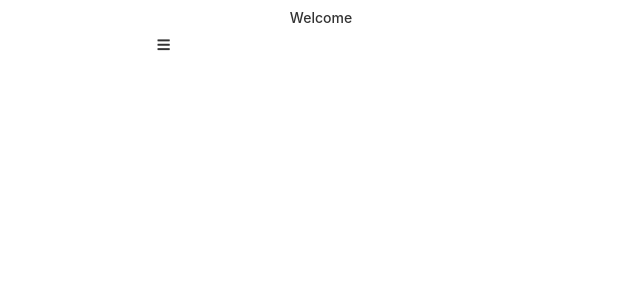
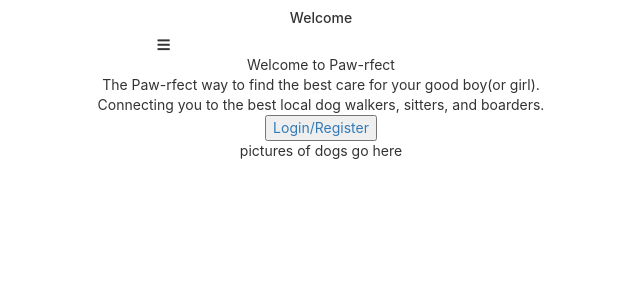
Before and after one commit to shondadavidson/paw-rfect, a React (Create React App) app: page /#/ in a window 1280 px wide. Shown: the top 300 px of the page, without its empty margins (319-959 px from the left). Built offline with nearby package versions, Linux system fonts and the light colour scheme; no server answers.

Commit message:
spelling fix

```diff
--- a/src/Components/Login/Login.js
+++ b/src/Components/Login/Login.js
@@ -26,7 +26,7 @@ class Login extends Component {
 
             }
         } else {
-            this.props.history.push('/home')
+            this.props.history.push('/dashboard')
         }
     }
     handleChange(prop, val) {
--- a/src/Components/Menu/Menu.js
+++ b/src/Components/Menu/Menu.js
@@ -3,6 +3,7 @@ import axios from 'axios'
 import { connect } from 'react-redux'
 import { withRouter } from 'react-router-dom'
 import { updateUser, clearUser } from '../../ducks/reducer'
+import { Link } from 'react-router-dom'
 
 class Menu extends Component {
     constructor(props){
@@ -48,7 +49,7 @@ class Menu extends Component {
                     <i className="fa fa-bars"></i>
                 </div>
                 <ul className={ this.state.show ? 'menu show': 'menu'}>
-                    <li>Home</li>
+                    <Link to='/home'><li>Home</li></Link>
                     <li>Owner's Profile</li>
                     <li>Walker's Profile</li>
                     <li>Payment</li>
--- a/src/Components/Splash/Splash.js
+++ b/src/Components/Splash/Splash.js
@@ -1,9 +1,8 @@
 import React, {Component} from 'react';
+import { Link } from 'react-router-dom'
 
 class Splash extends Component{
-    constructor(){
-        super()
-    }
+
     render(){
         return(
             <>
@@ -11,7 +10,7 @@ class Splash extends Component{
             <div>The Paw-rfect way to find the best care for your good boy(or girl).</div>
             <div>Connecting you to the best local dog walkers, sitters, and boarders.</div>
             <div>
-                <button onClick={e=>{this.props.history.push('/Dashboard')}}>Login/Register</button>
+              <Link to='/dashboard'><button>Login/Register</button></Link>
             </div>
             <div>pictures of dogs go here</div>
             </>
--- a/src/Routes/Routes.js
+++ b/src/Routes/Routes.js
@@ -6,11 +6,13 @@ import ServiceProviderList from '../Components/ServiceProviderList/ServiceProvid
 import DetailedServiceProvider from '../Components/ServiceProviderList/DetailedServiceProvider'
 import ClientList from '../Components/ClientList/ClientList';
 import SearchForProvider from '../Components/SearchForProvider/SearchForProvider';
+import Splash from '../Components/Splash/Splash'
 
 
 export default (
     <Switch>
-        <Route exact path='/dashboard' component={Dashboard} />
+        <Route exact path='/' component={Splash} />
+        <Route  path='/dashboard' component={Dashboard} />
         <Route path='/home' component={Home} />
         <Route path='/serviceProviders' component={ServiceProviderList} />
         <Route path='/detailedProvider/:provider_id' component={DetailedServiceProvider} />
```
